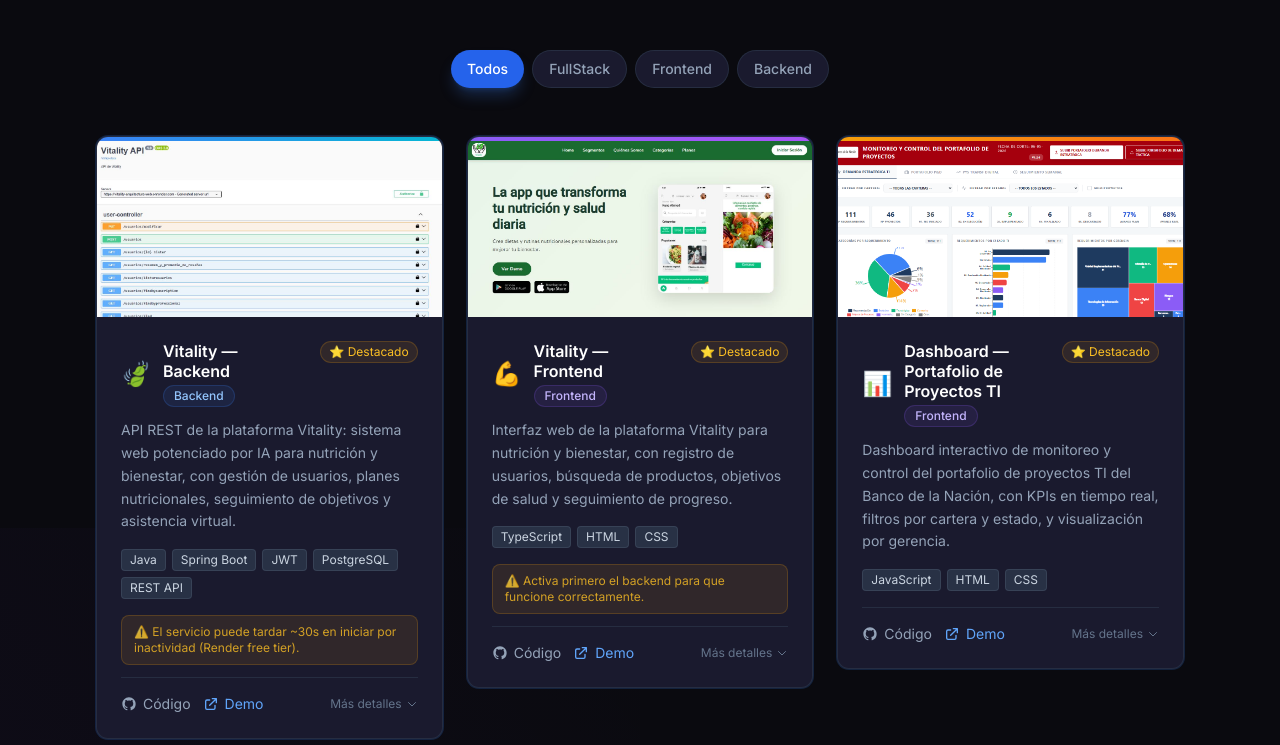
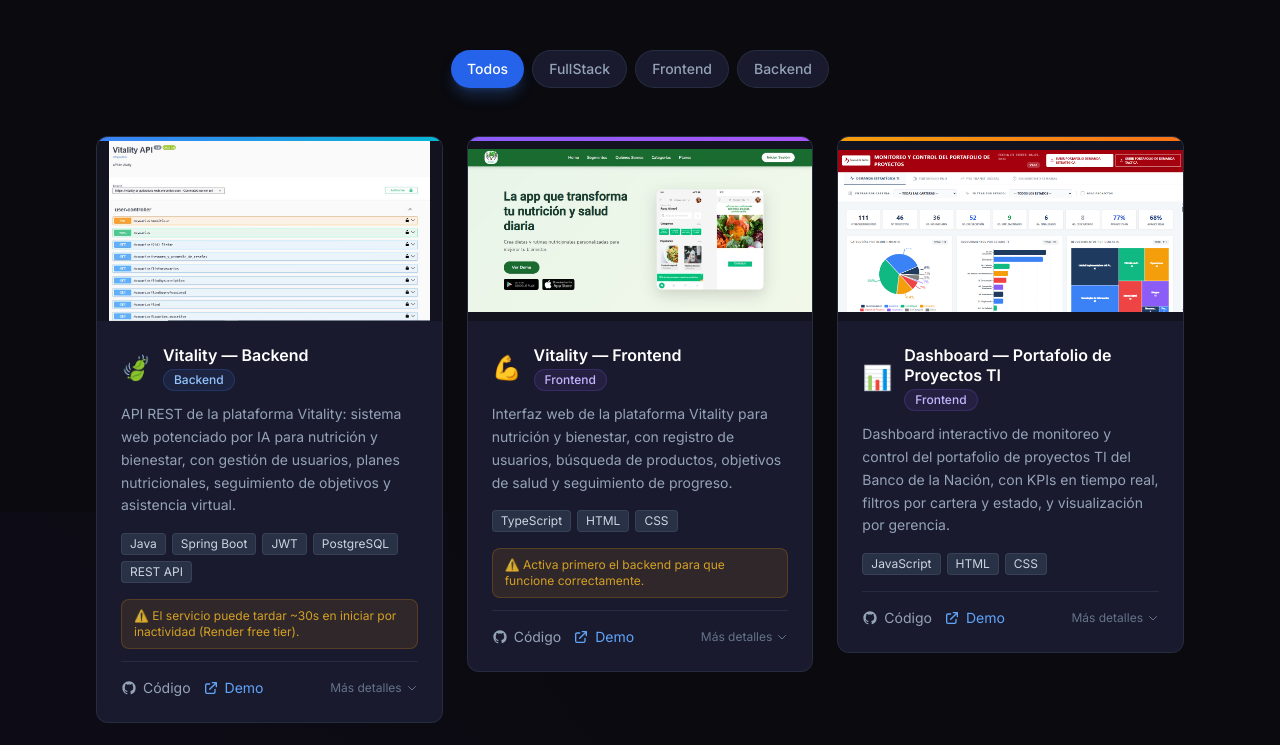
Before and after one commit to Diegogh112/Portafolio, a React (Vite) app: page / in a window 1280 px wide. Shown: the part 2820-3565 px from the top of the page. Built offline with nearby package versions, Linux system fonts and the light colour scheme.

Commit message:
fix: quitar badge destacado, mejorar imagen proyectos, ocultar scrollbar

```diff
--- a/src/components/Projects.jsx
+++ b/src/components/Projects.jsx
@@ -91,24 +91,21 @@
 function ProjectCard({ project, isExpanded, onToggle }) {
   return (
     <article
-      className={`
-        relative flex flex-col rounded-xl border transition-all duration-300 overflow-hidden
+      className="relative flex flex-col rounded-xl border transition-all duration-300 overflow-hidden
         bg-dark-600 border-slate-700/50
         hover:border-blue-500/40 hover:shadow-xl hover:shadow-blue-500/10
-        hover:-translate-y-1
-        ${project.featured ? 'ring-1 ring-blue-500/20' : ''}
-      `}
+        hover:-translate-y-1"
     >
       {/* Top gradient bar */}
       <div className={`h-1 w-full bg-gradient-to-r ${project.color}`} />
 
       {/* Preview image */}
       {project.image && (
-        <div className="relative overflow-hidden h-44 bg-dark-700">
+        <div className="relative bg-dark-700" style={{ height: '180px' }}>
           <img
             src={project.image}
             alt={`Captura de ${project.title}`}
-            className="w-full h-full object-cover object-top transition-transform duration-500 hover:scale-105"
+            className="w-full h-full object-contain object-center transition-transform duration-500 hover:scale-105"
           />
           {project.demo && (
             <a
@@ -132,8 +129,7 @@
 
       <div className="p-6 flex flex-col flex-1">
         {/* Header */}
-        <div className="flex items-start justify-between gap-3 mb-3">
-          <div className="flex items-center gap-3">
+        <div className="flex items-center gap-3 mb-3">
           <span className="text-2xl" role="img" aria-label={project.title}>
             {project.icon}
           </span>
@@ -145,13 +141,6 @@
               {project.category}
             </Badge>
           </div>
-          </div>
-          {project.featured && (
-            <span className="flex-shrink-0 px-2 py-0.5 text-xs rounded-full
-                             bg-amber-500/10 text-amber-400 border border-amber-500/20">
-              ⭐ Destacado
-            </span>
-          )}
         </div>
 
         {/* Description */}
--- a/src/index.css
+++ b/src/index.css
@@ -23,20 +23,8 @@
   }
 
   ::-webkit-scrollbar {
-    width: 6px;
-  }
-
-  ::-webkit-scrollbar-track {
-    background: #0f0f1a;
-  }
-
-  ::-webkit-scrollbar-thumb {
-    background: #3b82f6;
-    border-radius: 3px;
-  }
-
-  ::-webkit-scrollbar-thumb:hover {
-    background: #8b5cf6;
+    width: 0px;
+    display: none;
   }
 
   ::selection {
```
Lines whose indentation alone changed are shown as unchanged.
